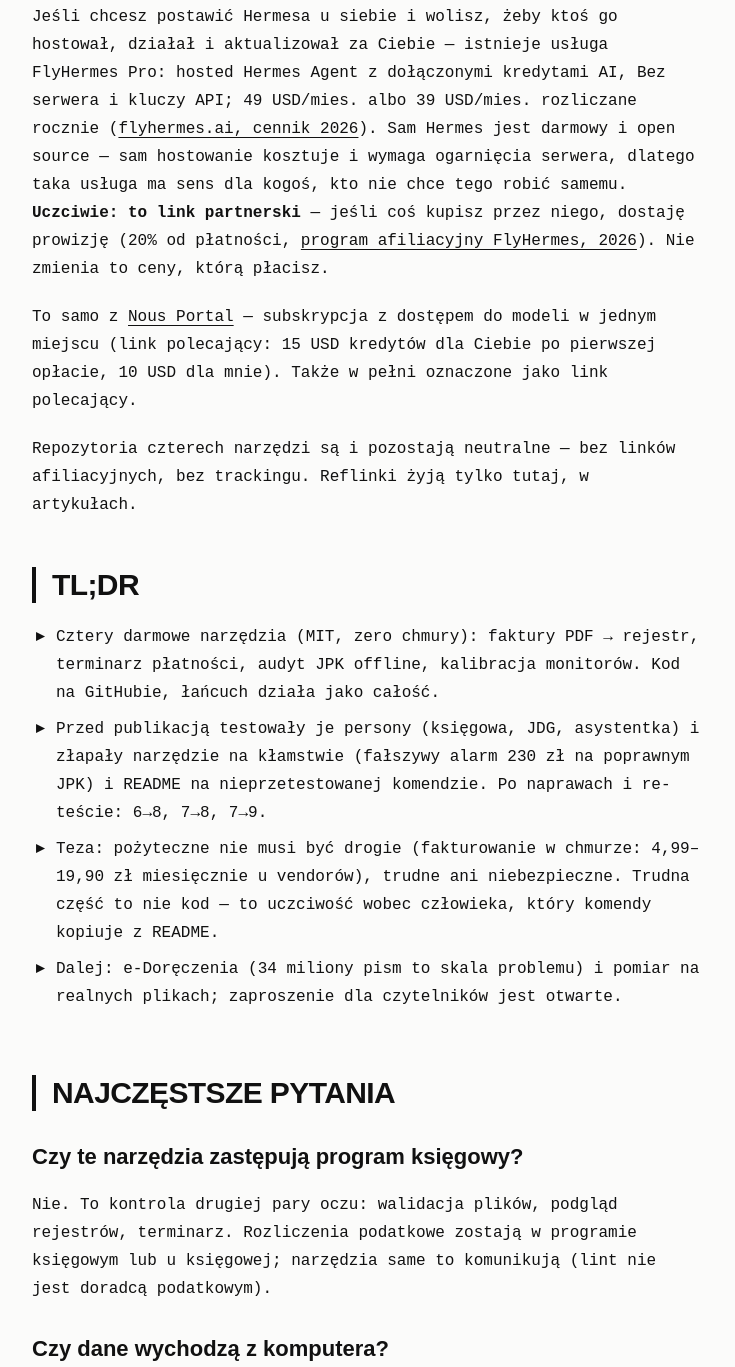
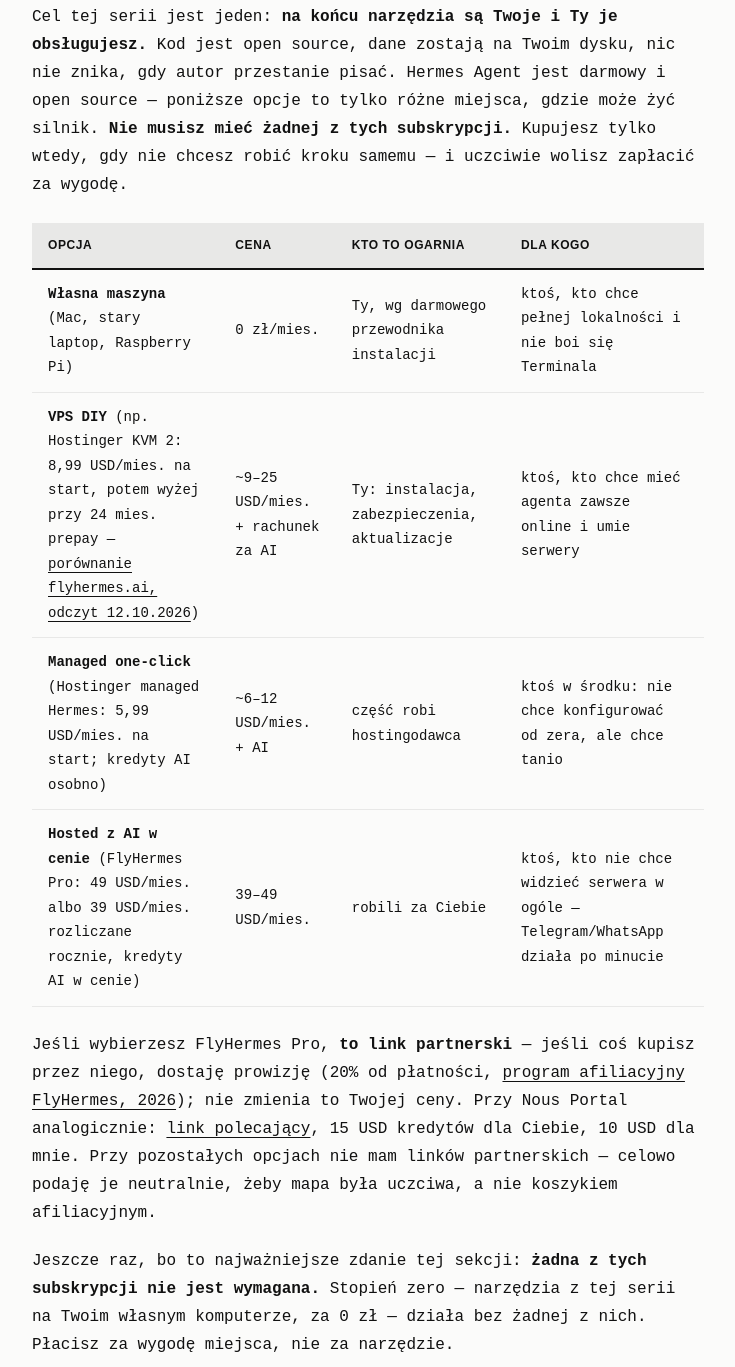
Before and after one commit to martin0ne/mj-oldak, an Astro site in the folder mj-oldak/: page /artykuly/nie-musi-byc-drogie-seria-oss-lokalne-narzedzia-biuro in a window 1280 px wide. Shown: the part 8120-9487 px from the top of the page, without its empty margins (272-1007 px from the left). Built offline with nearby package versions, Linux system fonts and the light colour scheme; Astro itself is replaced by a stand-in of ours; a web font is replaced by a local one.

Commit message:
artykuł: mapa opcji hostingu (0 zł własna maszyna / VPS / managed / hosted) — żadna subskrypcja nie wymagana, reflinki oznaczone

```diff
--- a/mj-oldak/src/content/articles/nie-musi-byc-drogie-seria-oss-lokalne-narzedzia-biuro.md
+++ b/mj-oldak/src/content/articles/nie-musi-byc-drogie-seria-oss-lokalne-narzedzia-biuro.md
@@ -105,21 +105,29 @@ Dwa rzeczy, w tej kolejności:
 
 ## Wsparcie (i pełna przejrzystość)
 
-Jeśli chcesz postawić Hermesa u siebie i wolisz, żeby ktoś go hostował, działał i aktualizował
-za Ciebie — istnieje usługa FlyHermes Pro: hosted Hermes Agent z dołączonymi kredytami AI,
-Bez serwera i kluczy API; 49 USD/mies. albo 39 USD/mies. rozliczane rocznie ([flyhermes.ai, cennik 2026](https://flyhermes.ai/?via=marcin)).
-Sam Hermes jest darmowy i open source — sam hostowanie kosztuje i wymaga ogarnięcia serwera,
-dlatego taka usługa ma sens dla kogoś, kto nie chce tego robić samemu.
-**Uczciwie: to link partnerski** — jeśli coś kupisz przez niego, dostaję prowizję
-(20% od płatności, [program afiliacyjny FlyHermes, 2026](https://flyhermes.ai/?via=marcin)).
-Nie zmienia to ceny, którą płacisz.
+Cel tej serii jest jeden: **na końcu narzędzia są Twoje i Ty je obsługujesz.**
+Kod jest open source, dane zostają na Twoim dysku, nic nie znika, gdy autor przestanie pisać.
+Hermes Agent jest darmowy i open source — poniższe opcje to tylko różne miejsca, gdzie może
+żyć silnik. **Nie musisz mieć żadnej z tych subskrypcji.** Kupujesz tylko wtedy, gdy nie chcesz
+robić kroku samemu — i uczciwie wolisz zapłacić za wygodę.
 
-To samo z [Nous Portal](https://portal.nousresearch.com/r/martin0ne) — subskrypcja z dostępem do modeli
-w jednym miejscu (link polecający: 15 USD kredytów dla Ciebie po pierwszej opłacie,
-10 USD dla mnie). Także w pełni oznaczone jako link polecający.
+| Opcja | Cena | Kto to ogarnia | Dla kogo |
+|---|---|---|---|
+| **Własna maszyna** (Mac, stary laptop, Raspberry Pi) | 0 zł/mies. | Ty, wg darmowego przewodnika instalacji | ktoś, kto chce pełnej lokalności i nie boi się Terminala |
+| **VPS DIY** (np. Hostinger KVM 2: 8,99 USD/mies. na start, potem wyżej przy 24 mies. prepay — [porównanie flyhermes.ai, odczyt 12.10.2026](https://flyhermes.ai/?via=marcin)) | ~9–25 USD/mies. + rachunek za AI | Ty: instalacja, zabezpieczenia, aktualizacje | ktoś, kto chce mieć agenta zawsze online i umie serwery |
+| **Managed one-click** (Hostinger managed Hermes: 5,99 USD/mies. na start; kredyty AI osobno) | ~6–12 USD/mies. + AI | część robi hostingodawca | ktoś w środku: nie chce konfigurować od zera, ale chce tanio |
+| **Hosted z AI w cenie** (FlyHermes Pro: 49 USD/mies. albo 39 USD/mies. rozliczane rocznie, kredyty AI w cenie) | 39–49 USD/mies. | robili za Ciebie | ktoś, kto nie chce widzieć serwera w ogóle — Telegram/WhatsApp działa po minucie |
 
-Repozytoria czterech narzędzi są i pozostają neutralne — bez linków afiliacyjnych,
-bez trackingu. Reflinki żyją tylko tutaj, w artykułach.
+Jeśli wybierzesz FlyHermes Pro, **to link partnerski** — jeśli coś kupisz przez niego,
+dostaję prowizję (20% od płatności, [program afiliacyjny FlyHermes, 2026](https://flyhermes.ai/?via=marcin));
+nie zmienia to Twojej ceny. Przy Nous Portal analogicznie: [link polecający](https://portal.nousresearch.com/r/martin0ne),
+15 USD kredytów dla Ciebie, 10 USD dla mnie. Przy pozostałych opcjach nie mam
+linków partnerskich — celowo podaję je neutralnie, żeby mapa była uczciwa,
+a nie koszykiem afiliacyjnym.
+
+Jeszcze raz, bo to najważniejsze zdanie tej sekcji: **żadna z tych subskrypcji nie jest
+wymagana.** Stopień zero — narzędzia z tej serii na Twoim własnym komputerze, za 0 zł —
+działa bez żadnej z nich. Płacisz za wygodę miejsca, nie za narzędzie.
 
 ## TL;DR
 
```
